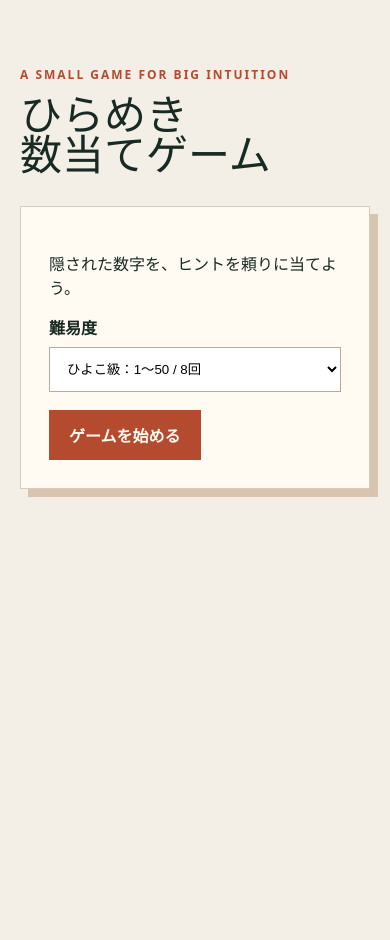
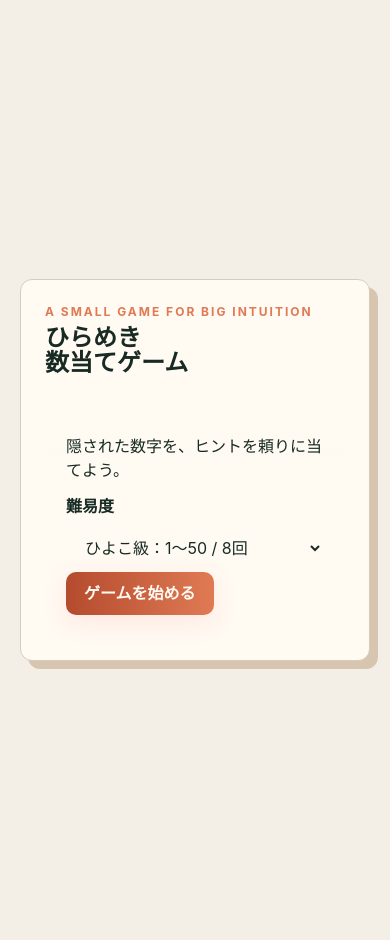
Before and after one commit to d6ftg6487f-ops/salmon, a Flask app: page / in a window 390 px wide. Before the commit the page ends 497 px from the top, so only its background shows below. Run offline with Flask 3, Linux system fonts and the light colour scheme.

Commit message:
Refresh styles: modern, responsive design with variables, improved buttons and cards

```diff
--- a/static/styles.css
+++ b/static/styles.css
@@ -1,14 +1,122 @@
-:root { color-scheme: light; font-family: Georgia, "Times New Roman", serif; }
-body { margin: 0; min-height: 100vh; background: #f4efe6; color: #172b24; }
-main { width: min(680px, calc(100% - 40px)); margin: 0 auto; padding: 8vh 0; }
-.eyebrow { color: #b44b2e; font: 700 12px/1.2 system-ui, sans-serif; letter-spacing: 2px; text-transform: uppercase; }
-h1 { max-width: 560px; margin: 12px 0 32px; font-size: clamp(42px, 9vw, 76px); line-height: .95; font-weight: 500; }
-section { padding: 28px; background: #fffaf2; border: 1px solid #d8cbbb; box-shadow: 8px 8px 0 #d7c5b0; }
-label, button, input { font: 16px system-ui, sans-serif; }
-label { display: block; margin: 16px 0 8px; font-weight: 700; }
-select, input { box-sizing: border-box; width: 100%; padding: 13px; border: 1px solid #b8a998; background: #fff; }
-button { margin-top: 18px; padding: 13px 20px; border: 0; background: #b44b2e; color: #fffaf2; cursor: pointer; font-weight: 700; }
-button:hover { background: #8f3824; }
-.result { margin: 22px 0 0; padding: 14px; background: #e2eee1; font-weight: 700; }
-ul { padding-left: 20px; line-height: 1.8; }
-.meta { color: #665b52; font: 14px system-ui, sans-serif; }
+:root {
+  --bg: #0f1720;
+  --panel: #0b1220;
+  --muted: #9aa6b2;
+  --accent: #ff6b6b;
+  --accent-2: #ffa94d;
+  --card: rgba(255,255,255,0.04);
+  --glass: rgba(255,255,255,0.04);
+  --text: #e6eef6;
+  --surface: #071122;
+  color-scheme: light dark;
+  font-family: Inter, ui-sans-serif, system-ui, -apple-system, "Segoe UI", Roboto, "Helvetica Neue", Arial;
+}
+
+/* Page layout */
+html, body { height: 100%; }
+body {
+  margin: 0;
+  min-height: 100vh;
+  background: linear-gradient(180deg, #071122 0%, #0f1720 60%);
+  color: var(--text);
+  -webkit-font-smoothing: antialiased;
+  -moz-osx-font-smoothing: grayscale;
+  display: flex;
+  align-items: center;
+  justify-content: center;
+  padding: 48px 20px;
+}
+main {
+  width: min(980px, calc(100% - 48px));
+  margin: 0 auto;
+  padding: 48px;
+  background: linear-gradient(180deg, rgba(255,255,255,0.02), rgba(255,255,255,0.01));
+  border-radius: 16px;
+  box-shadow: 0 10px 30px rgba(2,6,23,0.7), inset 0 1px 0 rgba(255,255,255,0.02);
+  backdrop-filter: blur(6px) saturate(120%);
+  border: 1px solid rgba(255,255,255,0.03);
+}
+
+.header {
+  display: flex;
+  gap: 24px;
+  align-items: center;
+  margin-bottom: 12px;
+}
+.logo {
+  width: 64px;
+  height: 64px;
+  border-radius: 12px;
+  background: linear-gradient(135deg, var(--accent), var(--accent-2));
+  display: flex;
+  align-items: center;
+  justify-content: center;
+  font-weight: 700;
+  color: #071122;
+  box-shadow: 0 6px 18px rgba(255,107,107,0.12);
+  flex-shrink: 0;
+}
+.eyebrow {
+  color: var(--accent-2);
+  font-weight: 700;
+  font-size: 12px;
+  letter-spacing: 2px;
+  text-transform: uppercase;
+}
+h1 {
+  margin: 6px 0 0;
+  font-size: clamp(28px, 4vw, 44px);
+  line-height: 1.05;
+  font-weight: 700;
+  color: var(--text);
+}
+.meta { color: var(--muted); font-size: 14px; margin-top: 6px; }
+
+/* Section card */
+section {
+  padding: 20px;
+  margin-top: 20px;
+  background: linear-gradient(180deg, rgba(255,255,255,0.02), rgba(255,255,255,0.01));
+  border-radius: 12px;
+  border: 1px solid rgba(255,255,255,0.03);
+}
+
+label, button, input, select {
+  font: 16px/1.2 Inter, system-ui, -apple-system, "Segoe UI", Roboto, "Helvetica Neue", Arial;
+}
+label { display: block; margin: 14px 0 8px; font-weight: 600; color: var(--text); }
+select, input, textarea { box-sizing: border-box; width: 100%; padding: 12px 14px; border-radius: 10px; border: 1px solid rgba(255,255,255,0.05); background: rgba(255,255,255,0.02); color: var(--text); outline: none; transition: box-shadow .18s ease, transform .12s ease; }
+select:focus, input:focus, textarea:focus { box-shadow: 0 6px 18px rgba(0,0,0,0.6), 0 0 0 4px rgba(255,107,107,0.08); transform: translateY(-1px); }
+
+/* Buttons */
+.button-row { display:flex; gap:12px; align-items:center; margin-top:18px; }
+button { padding: 12px 18px; border: 0; border-radius: 10px; cursor: pointer; font-weight: 700; color: #071122; background: linear-gradient(90deg, var(--accent), var(--accent-2)); box-shadow: 0 8px 24px rgba(255,107,107,0.12); transition: transform .12s ease, box-shadow .12s ease, opacity .12s ease; }
+button.secondary { background: transparent; color: var(--text); border: 1px solid rgba(255,255,255,0.06); box-shadow: none; }
+button:hover { transform: translateY(-3px); box-shadow: 0 18px 36px rgba(255,107,107,0.12); }
+button:active { transform: translateY(-1px) scale(.998); }
+
+/* Result / cards */
+.result { margin: 22px 0 0; padding: 16px; background: linear-gradient(180deg, rgba(255,255,255,0.02), rgba(255,255,255,0.01)); border-radius: 10px; font-weight: 700; color: var(--text); border: 1px solid rgba(255,255,255,0.03); }
+.card-grid { display: grid; grid-template-columns: repeat(auto-fit, minmax(220px, 1fr)); gap: 12px; margin-top: 12px; }
+.card { padding: 14px; background: linear-gradient(180deg, rgba(255,255,255,0.02), rgba(255,255,255,0.01)); border-radius: 12px; border: 1px solid rgba(255,255,255,0.03); box-shadow: 0 8px 20px rgba(2,6,23,0.6); }
+.card h3 { margin: 0 0 8px; font-size: 16px; }
+.card p { margin: 0; color: var(--muted); font-size: 14px; }
+
+ul { padding-left: 20px; line-height: 1.8; color: var(--muted); }
+
+/* Small screens */
+@media (max-width: 640px) {
+  main { padding: 24px; border-radius: 12px; }
+  .header { gap: 12px; }
+  .logo { width: 52px; height: 52px; }
+  h1 { font-size: 24px; }
+}
+
+/* Light mode fallback when user prefers light */
+@media (prefers-color-scheme: light) {
+  :root { --bg: #f4efe6; --text: #172b24; --muted: #665b52; --accent: #b44b2e; --accent-2: #e07a54; }
+  body { background: var(--bg); }
+  main { background: #fffaf2; box-shadow: 8px 8px 0 #d7c5b0; border: 1px solid #d8cbbb; }
+  .logo { color: #fffaf2; box-shadow: none; }
+  button { color: #fffaf2; }
+}
```
